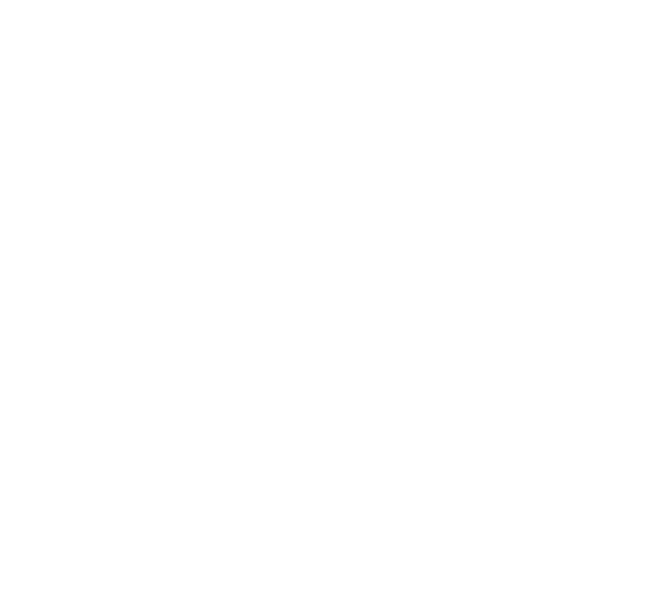
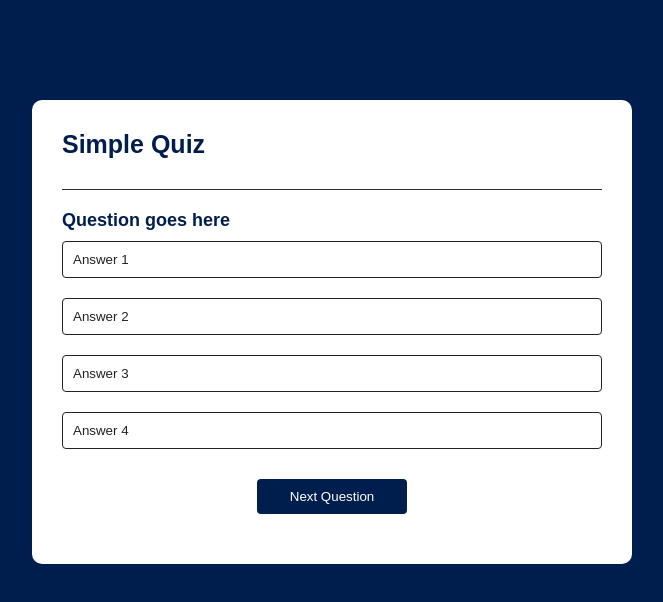
Before and after one commit to jansent1/QuizApp, a plain HTML site: page index.html in a window 1280 px wide. Shown: the whole page, without its empty margins (308-971 px from the left). Drawn offline with Linux system fonts and the light colour scheme.

Commit message:
Basic UI

```diff
--- a/index.html
+++ b/index.html
@@ -7,7 +7,17 @@
 </head>
 <body>
     <div class="app">
-
+        <h1>Simple Quiz</h1>
+        <div class="quiz">
+            <h2 id="question">Question goes here</h2>
+            <div id="answer-buttons">
+                <button class="btn">Answer 1</button>
+                <button class="btn">Answer 2</button>
+                <button class="btn">Answer 3</button>
+                <button class="btn">Answer 4</button>
+            </div>
+            <button id="next-btn">Next Question</button>
+        </div>
     </div>
 </body>
 </html>
--- a/styles.css
+++ b/styles.css
@@ -4,3 +4,73 @@
     font-family: 'Poppins', sans-serif;
     box-sizing: border-box;
 }
+
+body {
+    background: #001e4d;
+}
+
+.app {
+    background: #fff;
+    width: 90%;
+    max-width: 600px;
+    margin: 100px auto 0;
+    border-radius: 10px;
+    padding: 30px;
+}
+
+.app h1 {
+    font-weight: 600px;
+    color: #001e4d;
+    font-size: 25px;
+    border-bottom: 1px solid #333;
+    padding-bottom: 30px;
+}
+
+.quiz {
+    padding: 20px 0;
+}
+
+.quiz h2 {
+    font-size: 18px;
+    color: #001e4d;
+    font-weight: 600;
+}
+
+.btn {
+    background: #fff;
+    color: #222;
+    font-weight: 500;
+    width: 100%;
+    border: 1px solid #222;
+    padding: 10px;
+    margin: 10px 0;
+    text-align: left;
+    border-radius: 4px;
+    cursor: pointer;
+    transition: all 0.3s;
+}
+
+.btn:hover {
+    background: #222;
+    color: #fff;
+}
+
+#next-btn {
+    background: #001e4d;
+    color: #fff;
+    font-weight: 500;
+    width: 150px;
+    border: 0;
+    padding: 10px;
+    margin: 20px auto 0;
+    border-radius: 4px;
+    cursor: pointer;
+    transition: 0.3s;
+    display: block;
+}
+
+#next-btn:hover {
+    background: #fff;
+    color: #001e4d;
+    border: 1px solid #001e4d;
+}
```
